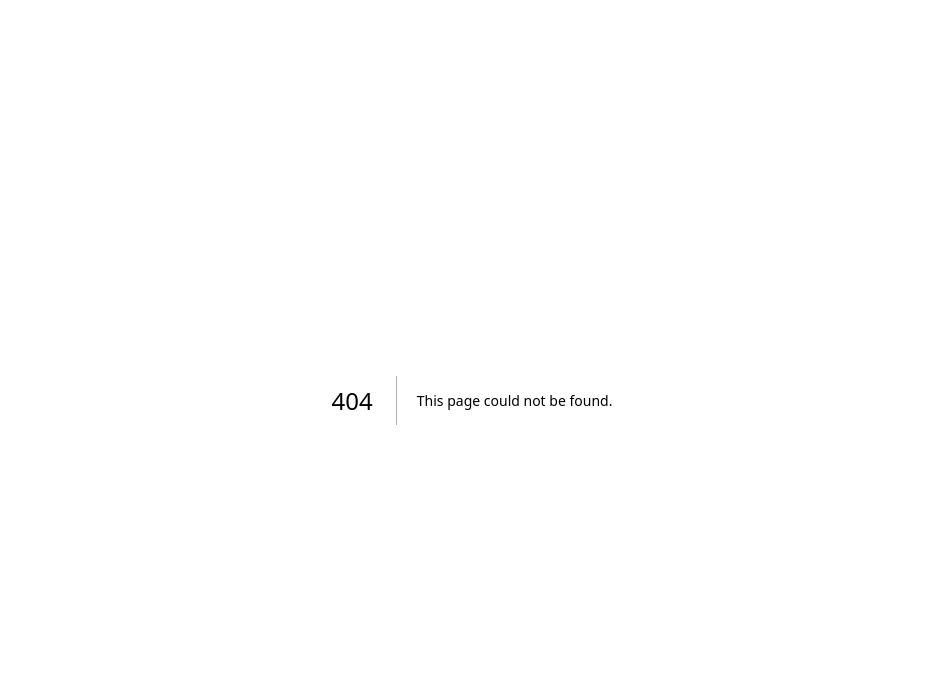
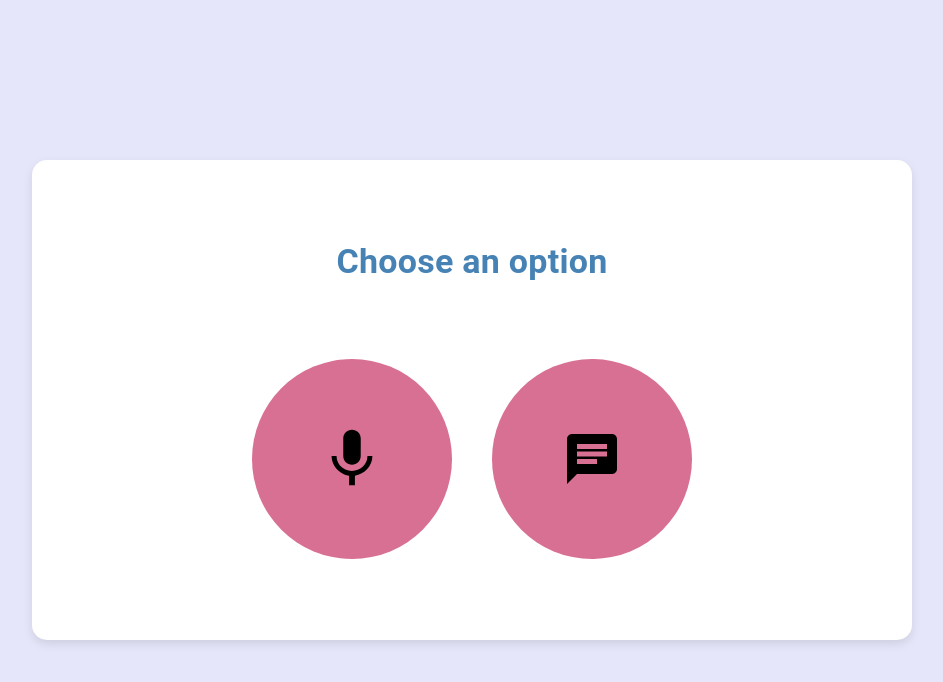
Before and after one commit to aduuuna/Devpost-MediHacks, a Next.js app in the folder maternal-support-app/: page /choose in a window 1280 px wide. Before the commit this address had no page. Shown: the top 682 px of the page, without its empty margins (168-1111 px from the left). Built offline with nearby package versions, Linux system fonts and the light colour scheme.

Commit message:
Done with the choose page

```diff
--- /dev/null
+++ b/maternal-support-app/app/choose/page.js
@@ -0,0 +1,124 @@
+import React from "react";
+
+import {
+    Container,
+    Box,
+    Button,
+    Typography
+} from "@mui/material";
+import MicIcon from '@mui/icons-material/Mic';
+import ChatIcon from '@mui/icons-material/Chat';
+
+
+
+
+export default function ChoosePage() {
+    return (
+        <Container
+            maxWidth="100vw"
+            sx={{
+                minHeight: "100vh",
+                display: "flex",
+                flexDirection: "column",
+                justifyContent: "center",
+                alignItems: "center",
+                backgroundColor: "#E6E6FA",
+            }}
+        >
+            <Box
+                sx={{
+                    maxWidth: "800px",
+                    width: "80%",
+                    margin: "auto",
+                    padding: "40px",
+                    borderRadius: "15px",
+                    backgroundColor: "#ffffff",
+                    boxShadow: "0 4px 10px rgba(0,0,0,0.1)",
+                    textAlign: "center",
+                    display: "flex",
+                    flexDirection: "column",
+                    alignItems: "center",
+                    justifyContent: "center",
+                    gap: "60px",
+                    minHeight: "50vh",
+                    gab: 4,
+                }}
+            >
+                <Typography
+                    variant="h4"
+                    sx={{
+                        fontWeight: "bold",
+                        color: "#4682B4",
+                        marginBottom: 2,
+                    }}
+                >
+                    Choose an option
+                </Typography>
+                <Box
+                    sx={{
+                        flexDirection: { xs: "column", md: "row" },
+                        display: "flex",
+                        alignItems: "center",
+                        justifyContent: "center",
+                        gap: 5,
+                    }}
+                >
+                    <Box
+                        sx={{
+                            width: 200,
+                            height: 200,
+                            backgroundColor: "#D87093",
+                            borderRadius: "50%",
+                            display: "flex",
+                            justifyContent: "center",
+                            alignItems: "center",
+                            color: "white",
+                            fontSize: 20,
+                        }}
+                    >
+                        <Button
+                         sx={{
+                            padding: "20px",
+                            fontWeight: "bold",
+                            textTransform: "none",
+                            borderRadius: "50%",
+
+                          }}
+                        href="/speak">
+                          <MicIcon sx={{ fontSize: 70, color: "black"}} />
+                        </Button>
+                        {/* <MicIcon sx={{ fontSize: 70, color: 'black' }} /> */}
+
+                    </Box>
+                    <Box
+                        sx={{
+                            width: 200,
+                            height: 200,
+                            backgroundColor: "#D87093",
+                            borderRadius: "50%",
+                            display: "flex",
+                            justifyContent: "center",
+                            alignItems: "center",
+                            color: "white",
+                            fontSize: 20,
+                        }}
+                    >
+                        <Button
+
+                         sx={{
+                           padding: "20px",
+                           fontWeight: "bold",
+                           textTransform: "none",
+                           borderRadius: "50%",
+
+                         }}
+                        href="/write" >
+                            <ChatIcon sx={{fontSize: 60, color: "black"}} />
+                        </Button>
+
+                    </Box>
+                </Box>
+            </Box>
+        </Container>
+    )
+}
--- a/maternal-support-app/app/sign-in/[[..sign-in]]/page.js
+++ b/maternal-support-app/app/sign-in/[[...sign-in]]/page.js
@@ -9,7 +9,7 @@ export default function SignUpPage() {
       flexDirection="column"
       justifyContent="center"
       alignItems="center"
-      sx={{ minHeight: "100vh", backgroundColor: "#FAEBEFFF" }}
+      sx={{ minHeight: "100vh", backgroundColor: "#E6E6FA" }}
     >
       <Box
         sx={{
--- a/maternal-support-app/app/sign-up/[[...sign-up]]/page.js
+++ b/maternal-support-app/app/sign-up/[[...sign-up]]/page.js
@@ -9,7 +9,7 @@ export default function SignUpPage() {
       flexDirection="column"
       justifyContent="center"
       alignItems="center"
-      sx={{ minHeight: "100vh", backgroundColor: "#FAEBEFFF" }}
+      sx={{ minHeight: "100vh", backgroundColor: "#E6E6FA" }}
     >
       <Box
         sx={{
--- a/maternal-support-app/package.json
+++ b/maternal-support-app/package.json
@@ -12,6 +12,7 @@
     "@clerk/nextjs": "^6.9.6",
     "@emotion/react": "^11.14.0",
     "@emotion/styled": "^11.14.0",
+    "@mui/icons-material": "^6.2.1",
     "@mui/material": "^6.2.1",
     "next": "15.1.2",
     "react": "^19.0.0",
```
Also changed, not shown: maternal-support-app/app/page.js (+29 -8 lines), maternal-support-app/app/speak/page.js (added), maternal-support-app/app/write/page.js (added), 1 other file (tests, documents, lock files or other folders).
